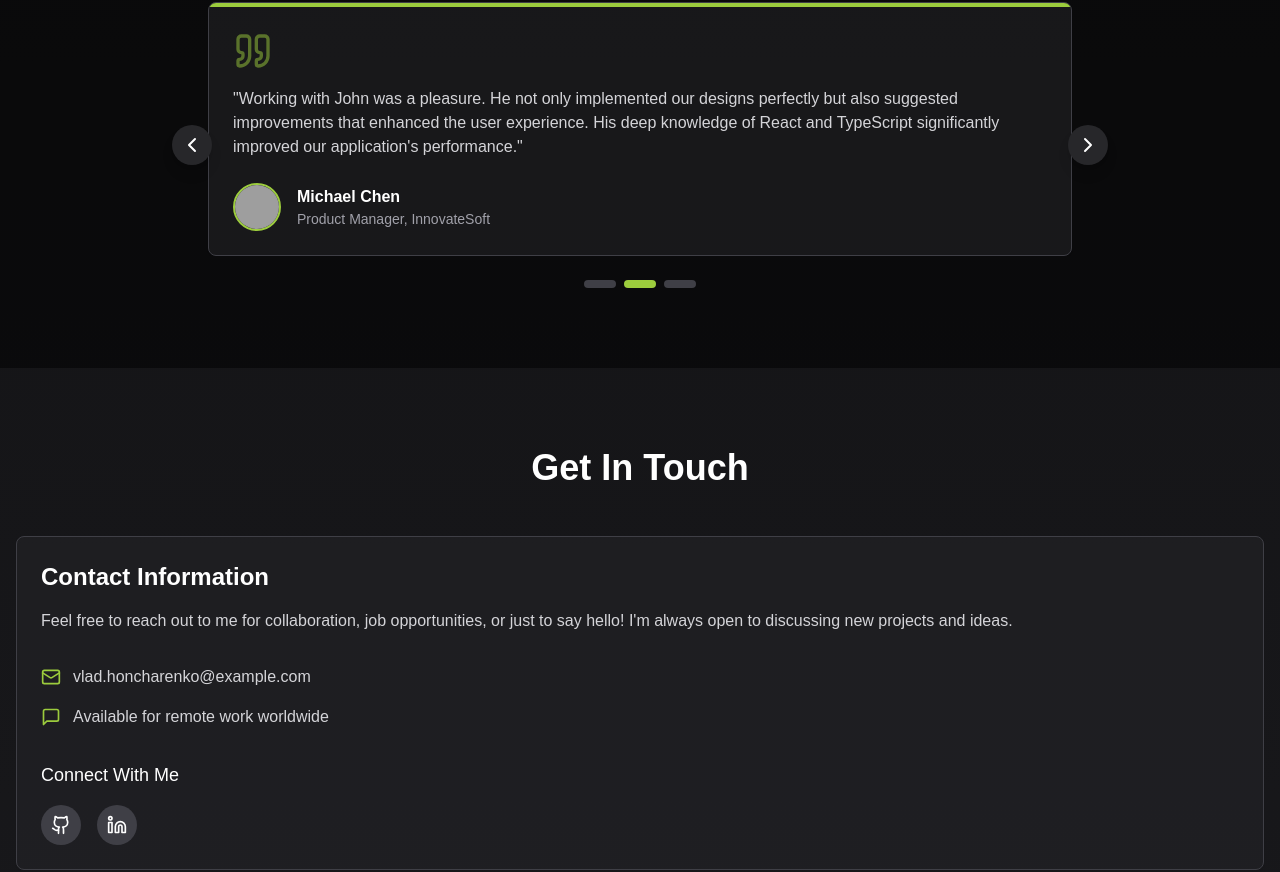
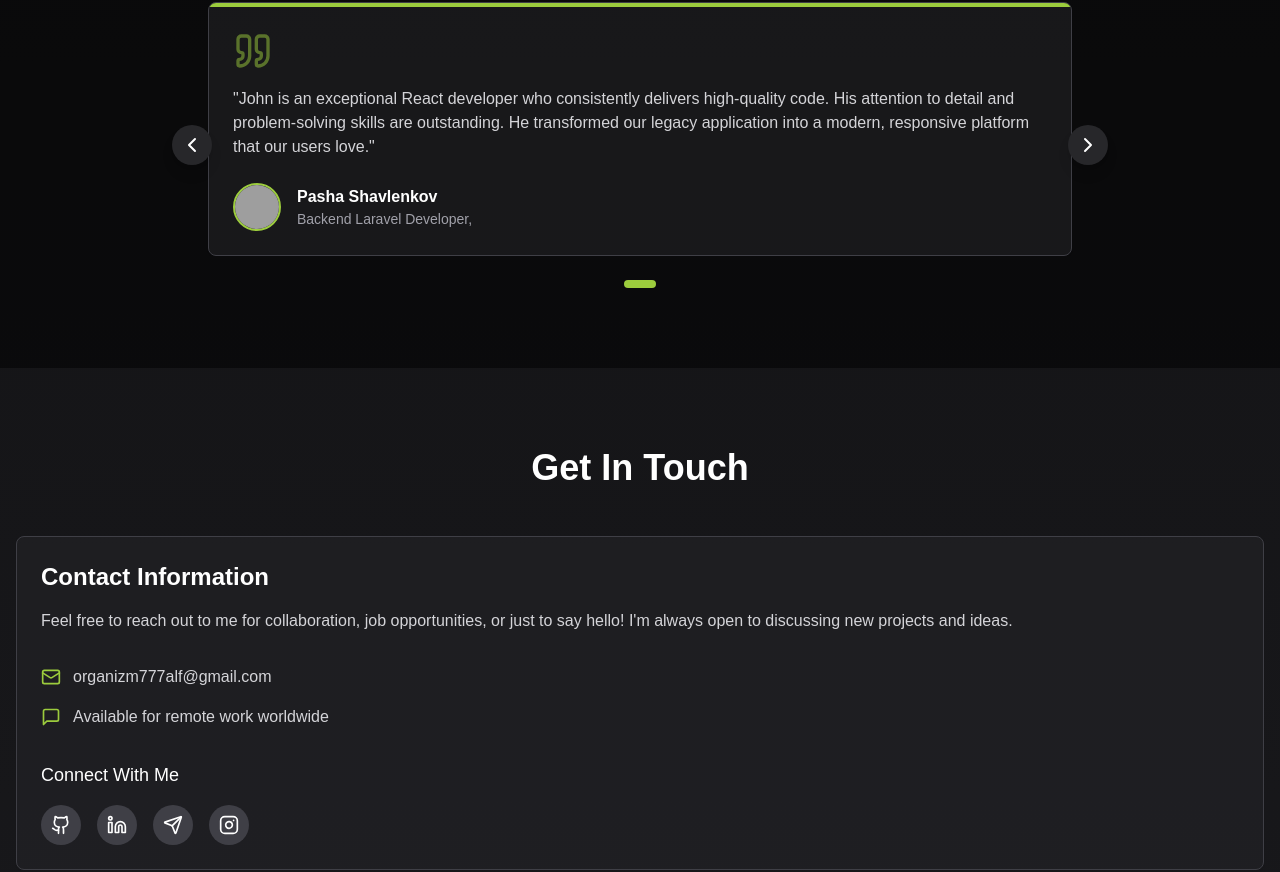
Before and after one commit to vlad05x/Portfolio-v2, a Next.js app: page / in a window 1280 px wide. Shown: the part 4790-5662 px from the top of the page. Built offline with nearby package versions, Linux system fonts and the light colour scheme; grey boxes are pictures that could not be loaded.

Commit message:
refactor: change block Contact Information

```diff
--- a/components/contact-section.tsx
+++ b/components/contact-section.tsx
@@ -8,7 +8,7 @@ import { Card, CardContent } from "@/components/ui/card";
 import { Input } from "@/components/ui/input";
 import { Textarea } from "@/components/ui/textarea";
 import { Button } from "@/components/ui/button";
-import { Github, Linkedin, Mail, MessageSquare } from "lucide-react";
+import { Github, Linkedin, Mail, MessageSquare, Instagram, Send } from "lucide-react";
 
 export default function ContactSection() {
   const [formData, setFormData] = useState({
@@ -79,10 +79,10 @@ export default function ContactSection() {
                   <div className="flex items-center">
                     <Mail className="mr-3 h-5 w-5 text-[#9ccc3d]" />
                     <a
-                      href="mailto:vlad.honcharenko@example.com"
+                      href="mailto:organizm777alf@gmail.com"
                       className="text-zinc-300 hover:text-[#9ccc3d]"
                     >
-                      vlad.honcharenko@example.com
+                      organizm777alf@gmail.com
                     </a>
                   </div>
                   <div className="flex items-center">
@@ -100,7 +100,7 @@ export default function ContactSection() {
                 </h4>
                 <div className="flex space-x-4">
                   <a
-                    href="#"
+                    href="https://github.com/vlad05x"
                     className="flex h-10 w-10 items-center justify-center rounded-full bg-zinc-700 text-white transition-all hover:bg-[#9ccc3d] hover:text-black"
                     target="_blank"
                     rel="noopener noreferrer"
@@ -108,12 +108,28 @@ export default function ContactSection() {
                     <Github className="h-5 w-5" />
                   </a>
                   <a
-                    href="#"
+                    href="https://www.linkedin.com/in/vlad-honcharenko-4a003228b/"
                     className="flex h-10 w-10 items-center justify-center rounded-full bg-zinc-700 text-white transition-all hover:bg-[#9ccc3d] hover:text-black"
                     target="_blank"
                     rel="noopener noreferrer"
                   >
                     <Linkedin className="h-5 w-5" />
+                  </a>
+                  <a
+                    href="https://t.me/vlad05x"
+                    className="flex h-10 w-10 items-center justify-center rounded-full bg-zinc-700 text-white transition-all hover:bg-[#9ccc3d] hover:text-black"
+                    target="_blank"
+                    rel="noopener noreferrer"
+                  >
+                    <Send className="h-5 w-5" />
+                  </a>
+                  <a
+                    href="https://www.instagram.com/vlad05x/"
+                    className="flex h-10 w-10 items-center justify-center rounded-full bg-zinc-700 text-white transition-all hover:bg-[#9ccc3d] hover:text-black"
+                    target="_blank"
+                    rel="noopener noreferrer"
+                  >
+                    <Instagram className="h-5 w-5" />
                   </a>
                 </div>
               </div>
--- a/components/testimonials-section.tsx
+++ b/components/testimonials-section.tsx
@@ -21,27 +21,11 @@ export default function TestimonialsSection() {
   const testimonials: Testimonial[] = [
     {
       id: 1,
-      name: "Sarah Johnson",
-      position: "CTO",
-      company: "TechSolutions Inc.",
-      avatar: "/placeholder.svg?height=80&width=80",
+      name: "Pasha Shavlenkov",
+      position: "Backend Laravel Developer",
+      company: "",
+      avatar: "https://media.licdn.com/dms/image/v2/D4E35AQGQDkyJ5lasdA/profile-framedphoto-shrink_200_200/profile-framedphoto-shrink_200_200/0/1719447236109?e=1743933600&v=beta&t=5yF2K_rtdDrwc6h71VGxIL4Ii5jpkwopRzhY86F9M-g",
       text: "John is an exceptional React developer who consistently delivers high-quality code. His attention to detail and problem-solving skills are outstanding. He transformed our legacy application into a modern, responsive platform that our users love.",
-    },
-    {
-      id: 2,
-      name: "Michael Chen",
-      position: "Product Manager",
-      company: "InnovateSoft",
-      avatar: "/placeholder.svg?height=80&width=80",
-      text: "Working with John was a pleasure. He not only implemented our designs perfectly but also suggested improvements that enhanced the user experience. His deep knowledge of React and TypeScript significantly improved our application's performance.",
-    },
-    {
-      id: 3,
-      name: "Emily Rodriguez",
-      position: "Lead Designer",
-      company: "CreativeWorks",
-      avatar: "/placeholder.svg?height=80&width=80",
-      text: "John is a developer who truly understands design. He translated our complex UI mockups into flawless code with impressive attention to detail. His ability to collaborate effectively with our design team made the entire process smooth and efficient.",
     },
   ]
 
```
